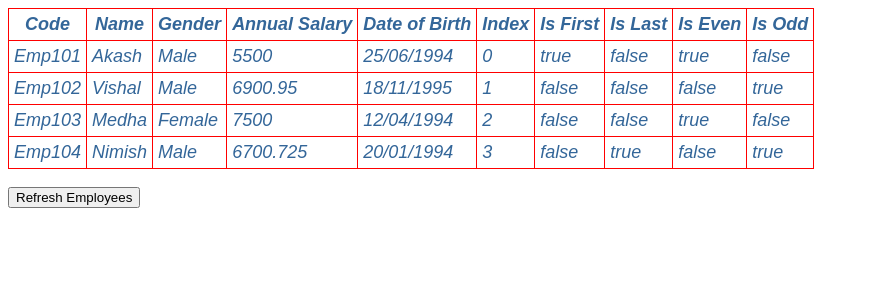
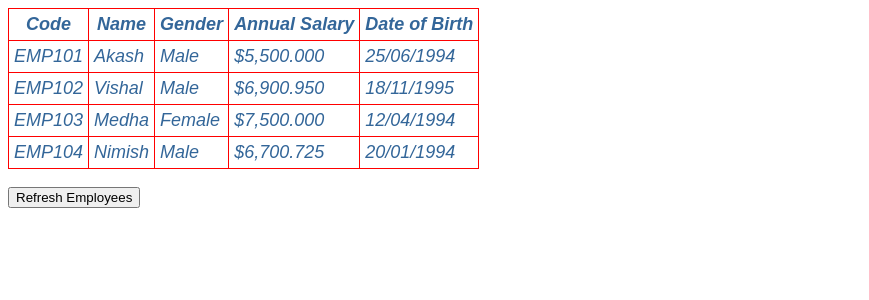
Before and after one commit to Puneetbisarwal/Angular2Demo, an Angular app: page / in a window 1280 px wide. Shown: the top 300 px of the page, without its empty margins (0-869 px from the left). Built offline with nearby package versions, Linux system fonts and the light colour scheme.

Commit message:
My ninth commit Video Part 18 Angular pipes

```diff
--- a/src/app/employee/employeeList.component.html
+++ b/src/app/employee/employeeList.component.html
@@ -6,27 +6,16 @@
             <th>Gender</th>
             <th>Annual Salary</th>
             <th>Date of Birth</th>
-            <th>Index</th>
-            <th>Is First</th>
-            <th>Is Last</th>
-            <th>Is Even</th>
-            <th>Is Odd</th>
+
         </tr>
     </thead>
     <tbody>
-        <tr *ngFor= "let employee of employees; trackBy: trackByEmpCode; let i= index; let isFirst= first; let isLast= last; let isEven= even; let isOdd= odd;">
-            <td> {{employee.code}}</td>
+        <tr *ngFor= "let employee of employees; trackBy: trackByEmpCode; ">
+            <td> {{employee.code | uppercase}}</td>
             <td> {{employee.name}}</td>
             <td> {{employee.gender}}</td>
-            <td> {{employee.annualSalary}}</td>
-            <td> {{employee.dateOfBirth}}</td>
-            <td> {{i}}</td>
-            <td> {{isFirst}}</td>
-            <td> {{isLast}}</td>
-            <td> {{isEven}}</td>
-            <td> {{isOdd}}</td>
-
-
+            <td> {{employee.annualSalary | currency: 'USD' : true: '1.3-3'}}</td>
+            <td> {{employee.dateOfBirth | date: 'dd/MM/y' | uppercase}}</td>
 
         </tr>
         <tr *ngIf= "!employees || employees.length==0">
--- a/src/app/employee/employeeList.component.ts
+++ b/src/app/employee/employeeList.component.ts
@@ -11,10 +11,10 @@ export class EmployeeListComponent {
 
    constructor() {
     this.employees = [
-      { code: 'Emp101', name: 'Akash', gender: 'Male', annualSalary: 5500, dateOfBirth: '25/06/1994' },
-      { code: 'Emp102', name: 'Vishal', gender: 'Male', annualSalary: 6900.95, dateOfBirth: '18/11/1995' },
-      { code: 'Emp103', name: 'Medha', gender: 'Female', annualSalary: 7500, dateOfBirth: '12/04/1994' },
-      { code: 'Emp104', name: 'Nimish', gender: 'Male', annualSalary: 6700.725, dateOfBirth: '20/01/1994' },
+      { code: 'Emp101', name: 'Akash', gender: 'Male', annualSalary: 5500, dateOfBirth: '06/25/1994' },
+      { code: 'Emp102', name: 'Vishal', gender: 'Male', annualSalary: 6900.95, dateOfBirth: '11/18/1995' },
+      { code: 'Emp103', name: 'Medha', gender: 'Female', annualSalary: 7500, dateOfBirth: '04/12/1994' },
+      { code: 'Emp104', name: 'Nimish', gender: 'Male', annualSalary: 6700.725, dateOfBirth: '01/20/1994' },
 
      ];
 
@@ -22,11 +22,11 @@ export class EmployeeListComponent {
 
   getEmployees(): void {
     this.employees = [
-      { code: 'Emp101', name: 'Akash', gender: 'Male', annualSalary: 5500, dateOfBirth: '25/06/1994' },
-      { code: 'Emp102', name: 'Vishal', gender: 'Male', annualSalary: 6900.95, dateOfBirth: '18/11/1995' },
-      { code: 'Emp103', name: 'Medha', gender: 'Female', annualSalary: 7500, dateOfBirth: '12/04/1994' },
-      { code: 'Emp104', name: 'Nimish', gender: 'Male', annualSalary: 6700.725, dateOfBirth: '20/01/1994' },
-      { code: 'Emp105', name: 'Akshita', gender: 'Female', annualSalary: 6600.225, dateOfBirth: '12/01/1995' },
+      { code: 'Emp101', name: 'Akash', gender: 'Male', annualSalary: 5500, dateOfBirth: '06/25/1994' },
+      { code: 'Emp102', name: 'Vishal', gender: 'Male', annualSalary: 6900.95, dateOfBirth: '11/18/1995' },
+      { code: 'Emp103', name: 'Medha', gender: 'Female', annualSalary: 7500, dateOfBirth: '04/12/1994' },
+      { code: 'Emp104', name: 'Nimish', gender: 'Male', annualSalary: 6700.725, dateOfBirth: '01/20/1994' },
+      { code: 'Emp105', name: 'Akshita', gender: 'Female', annualSalary: 6600.225, dateOfBirth: '01/12/1995' },
 
     ];
   }
```
